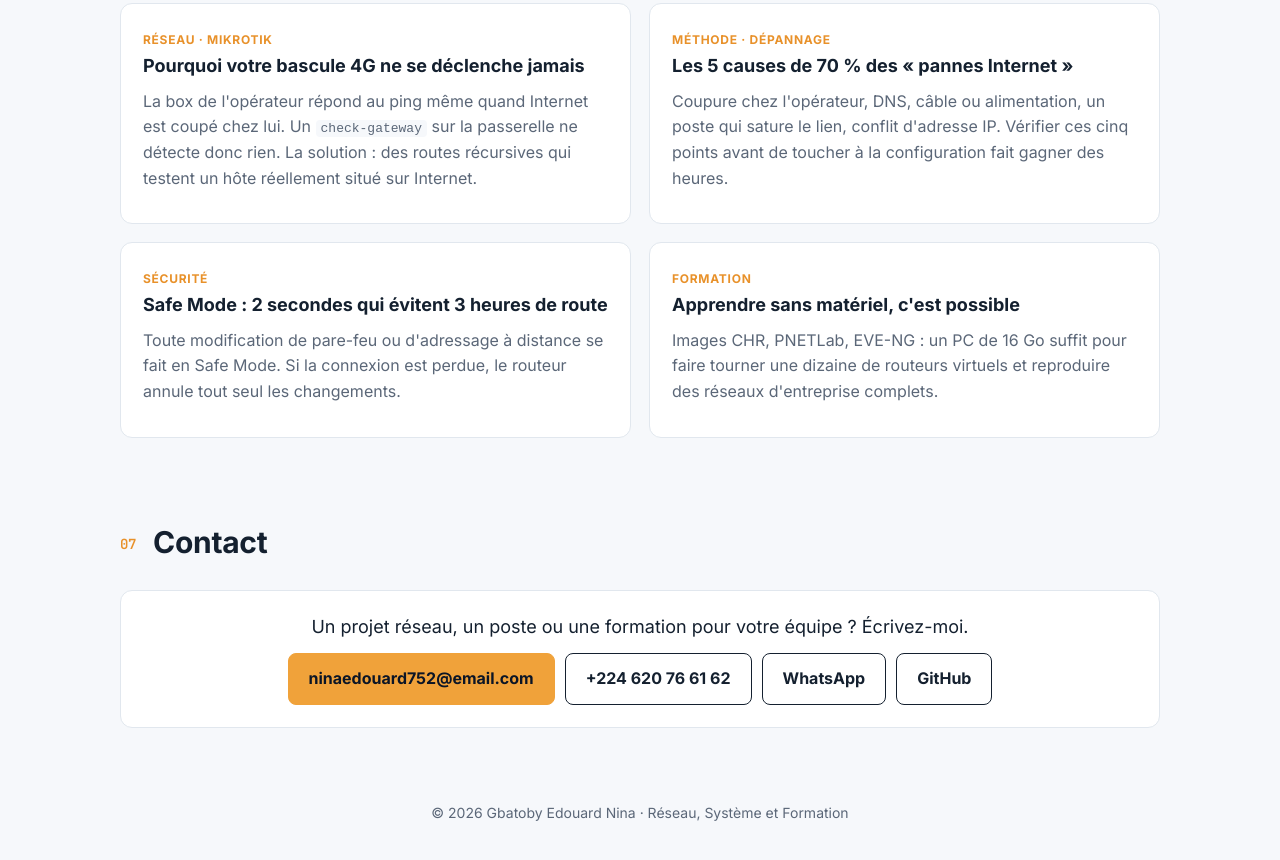
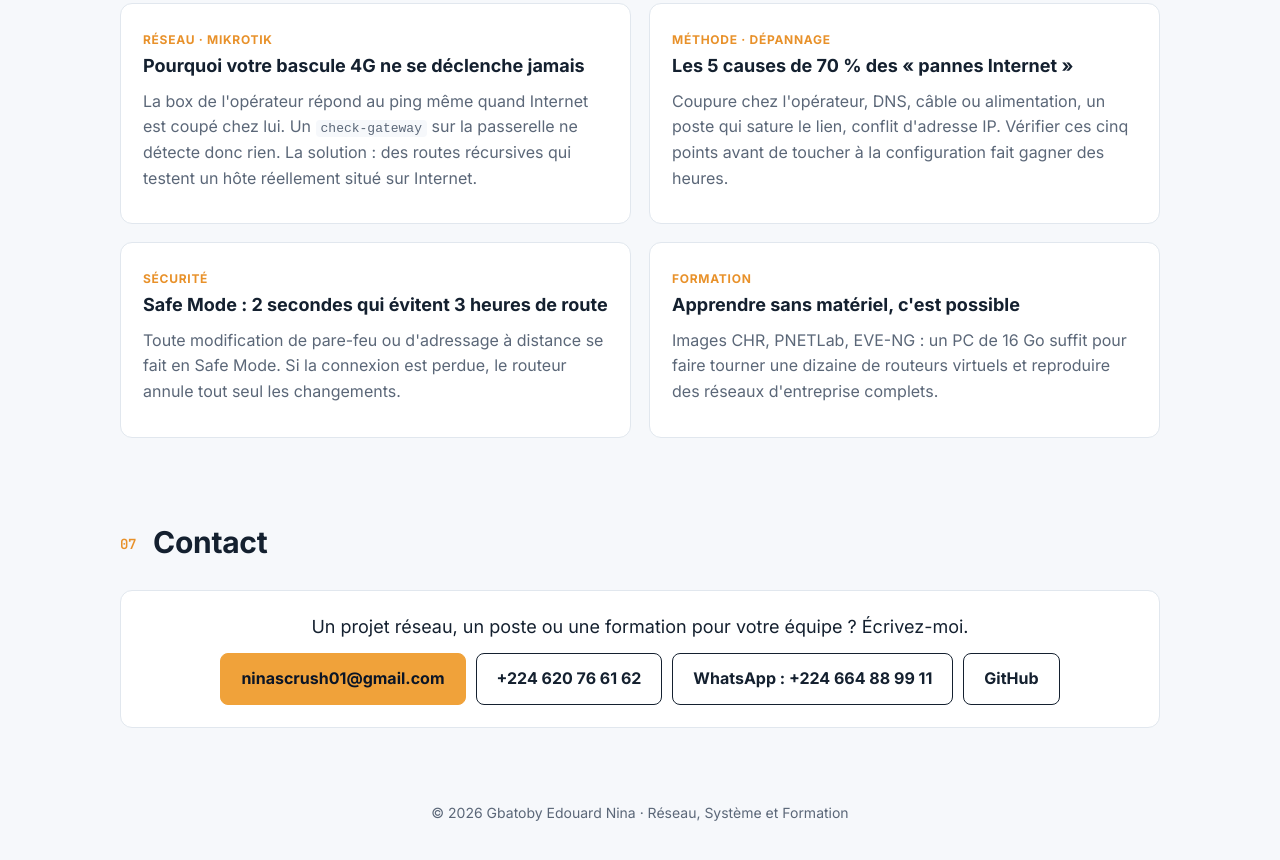
Before and after one commit to gbatoby-edouardnina/gbatoby-edouardnina.github.io, a plain HTML site: page index.html in a window 1280 px wide. Shown: the part 4570-5430 px from the top of the page. Drawn offline with Linux system fonts and the light colour scheme.

Commit message:
Add files via upload

```diff
--- a/index.html
+++ b/index.html
@@ -260,9 +260,9 @@
     <div class="contact card">
       <p>Un projet réseau, un poste ou une formation pour votre équipe ? Écrivez-moi.</p>
       <div class="links">
-        <a class="btn" href="mailto:ninaedouard752@email.com">ninaedouard752@email.com</a>
+        <a class="btn" href="mailto:ninascrush01@gmail.com">ninascrush01@gmail.com</a>
         <a class="btn ghost" href="tel:+224620766162">+224 620 76 61 62</a>
-        <a class="btn ghost" href="https://wa.me/224620766162" target="_blank" rel="noopener">WhatsApp</a>
+        <a class="btn ghost" href="https://wa.me/224664889911" target="_blank" rel="noopener">WhatsApp : +224 664 88 99 11</a>
         <a class="btn ghost" href="https://github.com/gbatoby-edouardnina" target="_blank" rel="noopener">GitHub</a>
       </div>
     </div>
```
